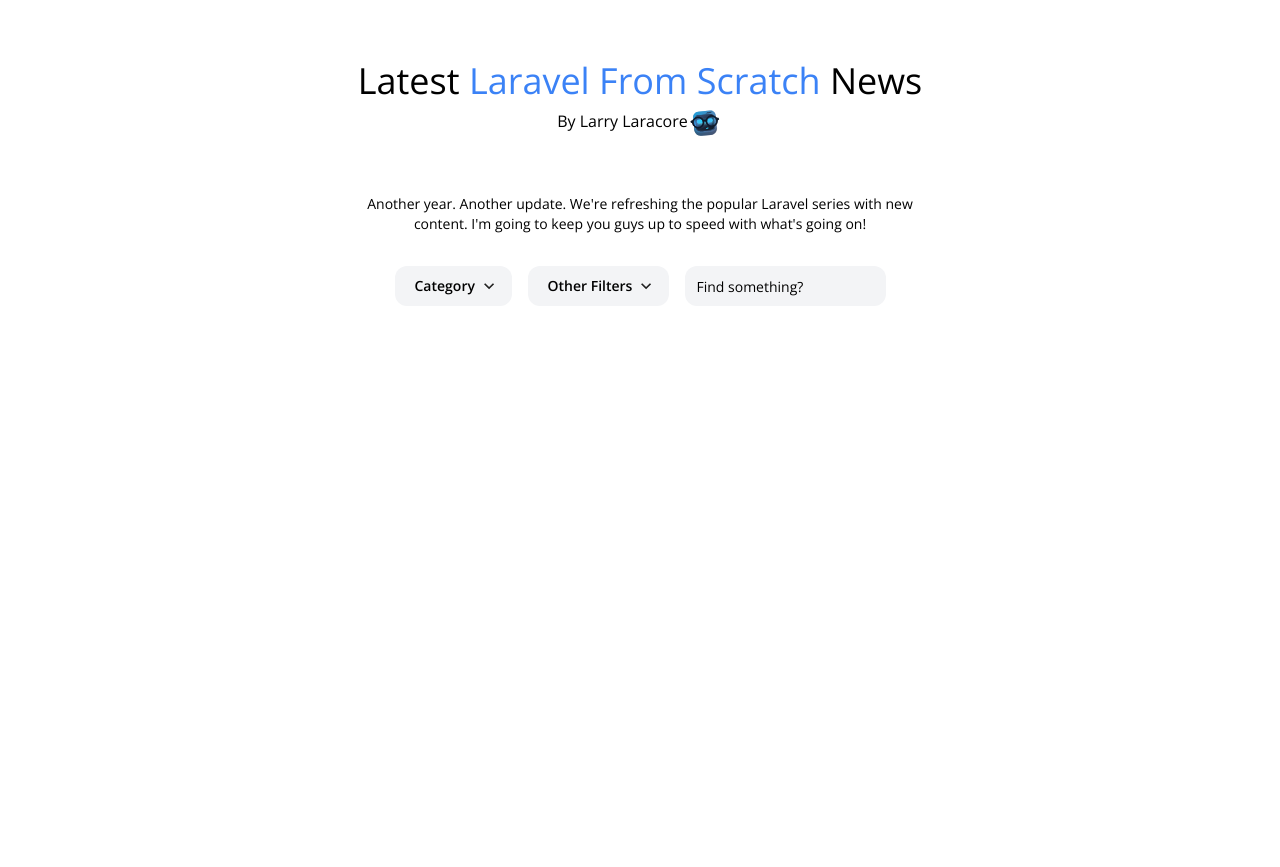
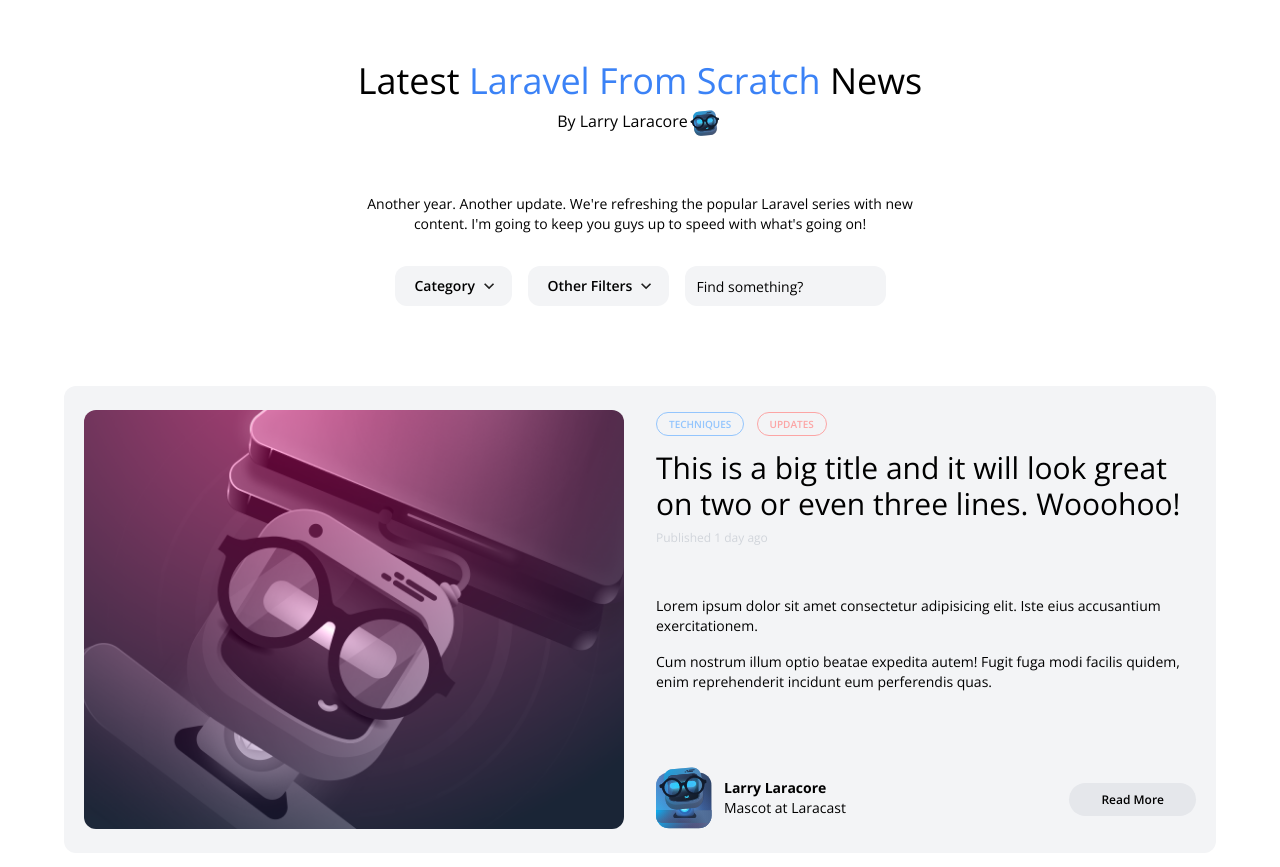
Before and after one commit to myoshizumi/HTML-and-CSS-Workshop, a plain HTML site: page index.html in a window 1280 px wide. Shown: the part 75-942 px from the top of the page. Before the commit the page ends 800 px from the top, so only its background shows below. Drawn offline with nearby package versions, Linux system fonts and the light colour scheme.

Commit message:
The Blog Post Card

```diff
--- a/index.html
+++ b/index.html
@@ -143,7 +143,77 @@
 				</div>
 			</header>
 
-			<main></main>
+			<main class="max-w-6xl mx-auto mt-20">
+				<article class="bg-gray-100 rounded-xl">
+					<div class="py-6 px-5 flex">
+						<div class="flex-1 mr-8">
+							<img
+								src="./images/illustration-1.png"
+								alt="Blog Post Illustration"
+								class="rounded-xl"
+							/>
+						</div>
+						<div class="flex-1 flex flex-col justify-between">
+							<header>
+								<div class="space-x-2">
+									<a
+										href=""
+										class="px-3 py-1 border border-blue-300 rounded-full text-blue-300 text-xs uppercase font-semibold"
+										style="font-size: 10px"
+										>Techniques</a
+									>
+									<a
+										href=""
+										class="px-3 py-1 border border-red-300 rounded-full text-red-300 text-xs uppercase font-semibold"
+										style="font-size: 10px"
+										>Updates</a
+									>
+								</div>
+								<div class="mt-4">
+									<h1 class="text-3xl">
+										This is a big title and it will look great on two or even
+										three lines. Wooohoo!
+									</h1>
+									<span class="mt-2 block text-gray-300 text-xs"
+										>Published
+										<time>1 day ago</time>
+									</span>
+								</div>
+							</header>
+
+							<div class="text-sm mt-2">
+								<p>
+									Lorem ipsum dolor sit amet consectetur adipisicing elit. Iste
+									eius accusantium exercitationem.
+								</p>
+								<p class="mt-4">
+									Cum nostrum illum optio beatae expedita autem! Fugit fuga modi
+									facilis quidem, enim reprehenderit incidunt eum perferendis
+									quas.
+								</p>
+							</div>
+
+							<footer class="flex justify-between items-center mt-8">
+								<div class="flex items-center text-sm">
+									<img src="./images/lary-avatar.svg" alt="Lary avatar" />
+									<div class="ml-3">
+										<h5 class="font-bold">Larry Laracore</h5>
+										<h6>Mascot at Laracast</h6>
+									</div>
+								</div>
+
+								<div>
+									<a
+										href="#"
+										class="text-xs font-semibold bg-gray-200 rounded-full py-2 px-8"
+										>Read More</a
+									>
+								</div>
+							</footer>
+						</div>
+					</div>
+				</article>
+			</main>
 			<footer></footer>
 		</section>
 	</body>
```
